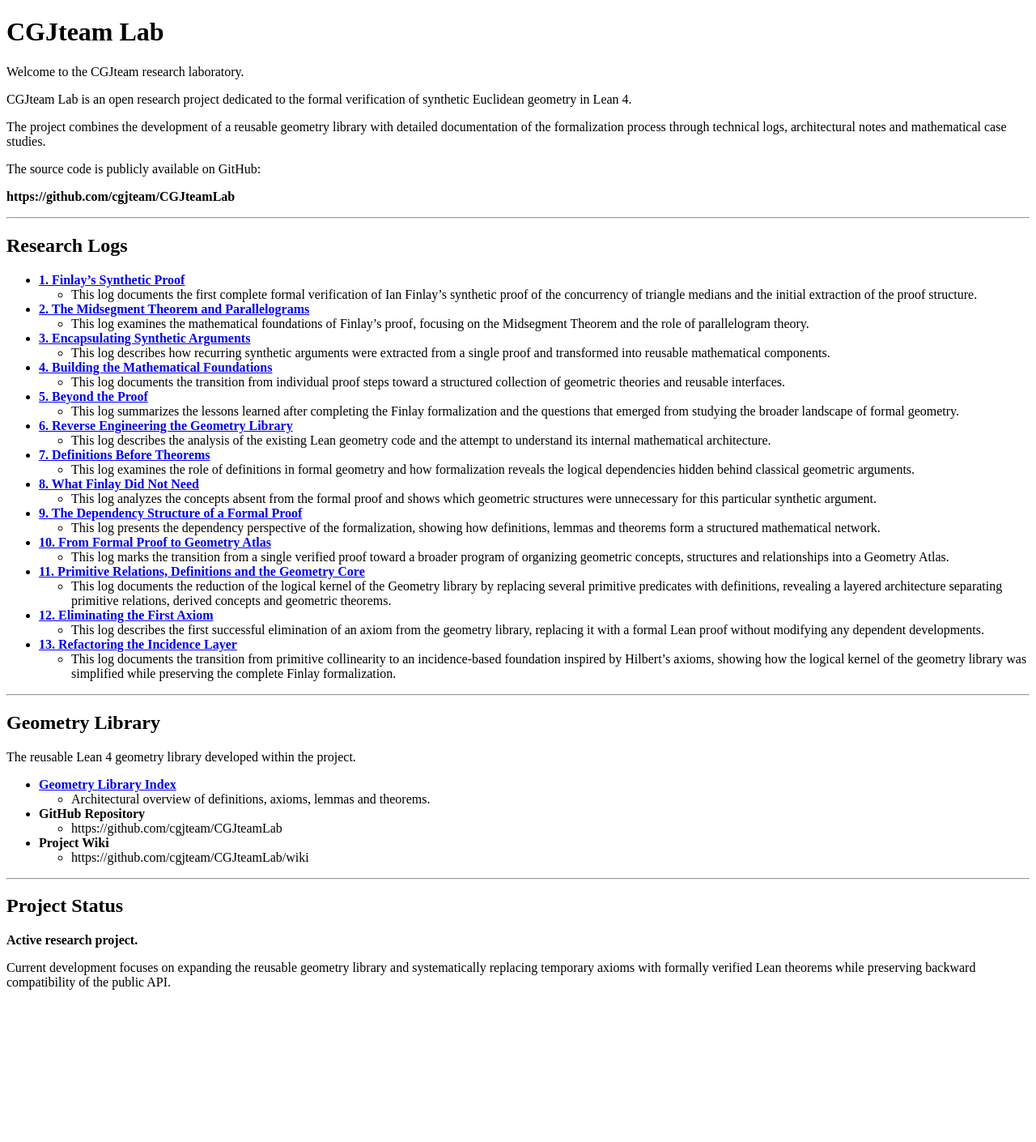
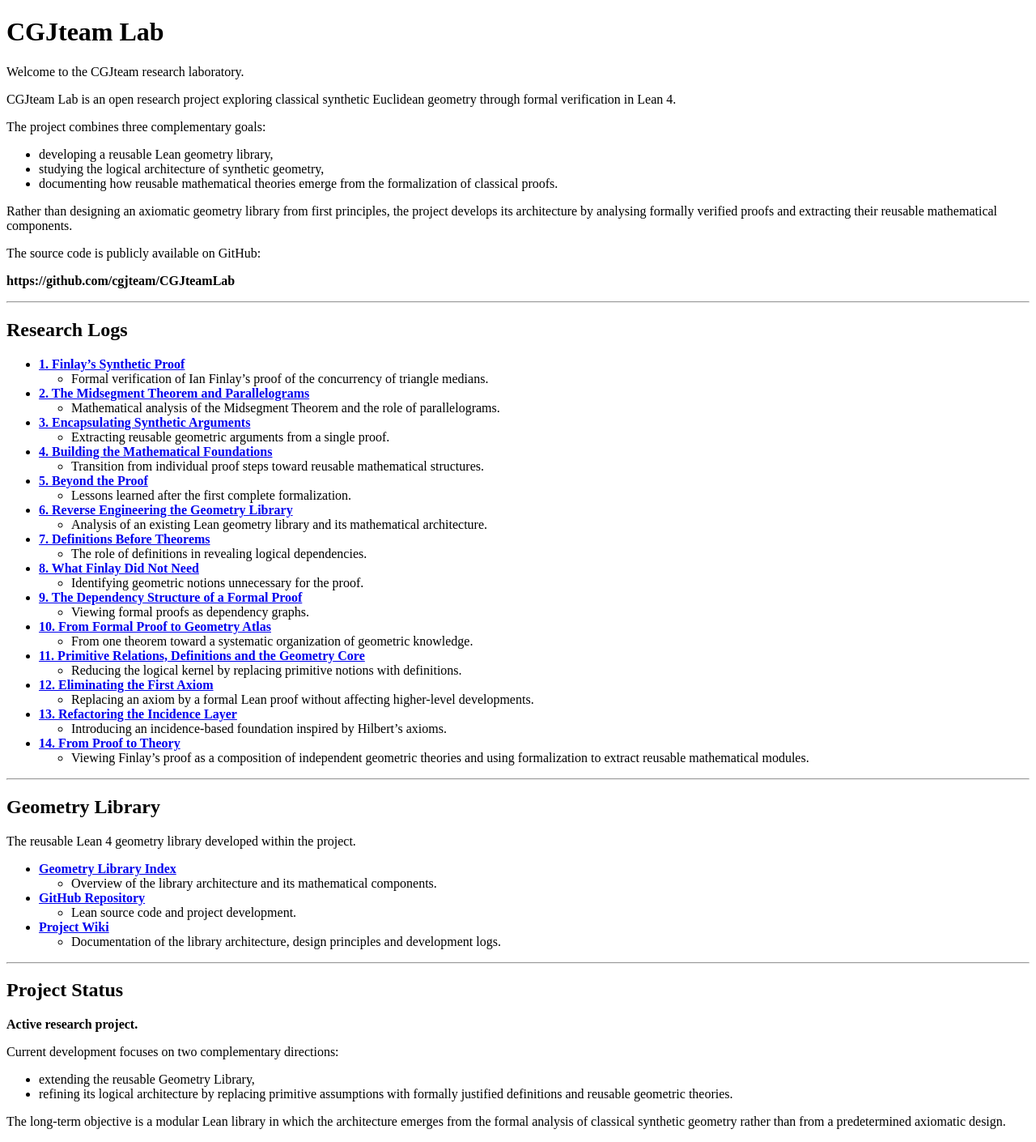
Before and after one commit to cgjteam/cgjteam.github.io, a Jekyll site: the page built from index.md, in a window 1280 px wide. Shown: the whole page at 81% size. Built offline with Jekyll 4.4.1, drawn with Linux system fonts in a browser that asks for light colours; comment, search, counter and statistics services are not loaded; our own code applies the rules of GitHub Pages for plain Markdown files; before the commit the page ends 1238 px from its top, so only the background shows below that.

Commit message:
Update index.md

```diff
--- a/index.md
+++ b/index.md
@@ -6,9 +6,15 @@
 
 Welcome to the CGJteam research laboratory.
 
-CGJteam Lab is an open research project dedicated to the formal verification of synthetic Euclidean geometry in Lean 4.
+CGJteam Lab is an open research project exploring classical synthetic Euclidean geometry through formal verification in Lean 4.
 
-The project combines the development of a reusable geometry library with detailed documentation of the formalization process through technical logs, architectural notes and mathematical case studies.
+The project combines three complementary goals:
+
+- developing a reusable Lean geometry library,
+- studying the logical architecture of synthetic geometry,
+- documenting how reusable mathematical theories emerge from the formalization of classical proofs.
+
+Rather than designing an axiomatic geometry library from first principles, the project develops its architecture by analysing formally verified proofs and extracting their reusable mathematical components.
 
 The source code is publicly available on GitHub:
 
@@ -19,43 +25,46 @@
 ## Research Logs
 
 * **[1. Finlay's Synthetic Proof](log-001.md)**
-  - This log documents the first complete formal verification of Ian Finlay's synthetic proof of the concurrency of triangle medians and the initial extraction of the proof structure.
+  - Formal verification of Ian Finlay's proof of the concurrency of triangle medians.
 
 * **[2. The Midsegment Theorem and Parallelograms](log-002.md)**
-  - This log examines the mathematical foundations of Finlay's proof, focusing on the Midsegment Theorem and the role of parallelogram theory.
+  - Mathematical analysis of the Midsegment Theorem and the role of parallelograms.
 
 * **[3. Encapsulating Synthetic Arguments](log-003.md)**
-  - This log describes how recurring synthetic arguments were extracted from a single proof and transformed into reusable mathematical components.
+  - Extracting reusable geometric arguments from a single proof.
 
 * **[4. Building the Mathematical Foundations](log-004.md)**
-  - This log documents the transition from individual proof steps toward a structured collection of geometric theories and reusable interfaces.
+  - Transition from individual proof steps toward reusable mathematical structures.
 
 * **[5. Beyond the Proof](log-005.md)**
-  - This log summarizes the lessons learned after completing the Finlay formalization and the questions that emerged from studying the broader landscape of formal geometry.
+  - Lessons learned after the first complete formalization.
 
 * **[6. Reverse Engineering the Geometry Library](log-006.md)**
-  - This log describes the analysis of the existing Lean geometry code and the attempt to understand its internal mathematical architecture.
+  - Analysis of an existing Lean geometry library and its mathematical architecture.
 
 * **[7. Definitions Before Theorems](log-007.md)**
-  - This log examines the role of definitions in formal geometry and how formalization reveals the logical dependencies hidden behind classical geometric arguments.
+  - The role of definitions in revealing logical dependencies.
 
 * **[8. What Finlay Did Not Need](log-008.md)**
-  - This log analyzes the concepts absent from the formal proof and shows which geometric structures were unnecessary for this particular synthetic argument.
+  - Identifying geometric notions unnecessary for the proof.
 
 * **[9. The Dependency Structure of a Formal Proof](log-009.md)**
-  - This log presents the dependency perspective of the formalization, showing how definitions, lemmas and theorems form a structured mathematical network.
+  - Viewing formal proofs as dependency graphs.
 
 * **[10. From Formal Proof to Geometry Atlas](log-010.md)**
-  - This log marks the transition from a single verified proof toward a broader program of organizing geometric concepts, structures and relationships into a Geometry Atlas.
+  - From one theorem toward a systematic organization of geometric knowledge.
 
 * **[11. Primitive Relations, Definitions and the Geometry Core](log-011.md)**
-  - This log documents the reduction of the logical kernel of the Geometry library by replacing several primitive predicates with definitions, revealing a layered architecture separating primitive relations, derived concepts and geometric theorems.
+  - Reducing the logical kernel by replacing primitive notions with definitions.
 
 * **[12. Eliminating the First Axiom](log-012.md)**
-  - This log describes the first successful elimination of an axiom from the geometry library, replacing it with a formal Lean proof without modifying any dependent developments.
+  - Replacing an axiom by a formal Lean proof without affecting higher-level developments.
 
 * **[13. Refactoring the Incidence Layer](log-013.md)**
-  - This log documents the transition from primitive collinearity to an incidence-based foundation inspired by Hilbert's axioms, showing how the logical kernel of the geometry library was simplified while preserving the complete Finlay formalization.
+  - Introducing an incidence-based foundation inspired by Hilbert's axioms.
+
+* **[14. From Proof to Theory](log-014.md)**
+  - Viewing Finlay's proof as a composition of independent geometric theories and using formalization to extract reusable mathematical modules.
 
 ---
 
@@ -64,13 +73,13 @@
 The reusable Lean 4 geometry library developed within the project.
 
 * **[Geometry Library Index](Geometry.md)**
-  - Architectural overview of definitions, axioms, lemmas and theorems.
+  - Overview of the library architecture and its mathematical components.
 
-* **GitHub Repository**
-  - https://github.com/cgjteam/CGJteamLab
+* **[GitHub Repository](https://github.com/cgjteam/CGJteamLab)**
+  - Lean source code and project development.
 
-* **Project Wiki**
-  - https://github.com/cgjteam/CGJteamLab/wiki
+* **[Project Wiki](https://github.com/cgjteam/CGJteamLab/wiki)**
+  - Documentation of the library architecture, design principles and development logs.
 
 ---
 
@@ -78,4 +87,9 @@
 
 **Active research project.**
 
-Current development focuses on expanding the reusable geometry library and systematically replacing temporary axioms with formally verified Lean theorems while preserving backward compatibility of the public API.
+Current development focuses on two complementary directions:
+
+- extending the reusable Geometry Library,
+- refining its logical architecture by replacing primitive assumptions with formally justified definitions and reusable geometric theories.
+
+The long-term objective is a modular Lean library in which the architecture emerges from the formal analysis of classical synthetic geometry rather than from a predetermined axiomatic design.
```
